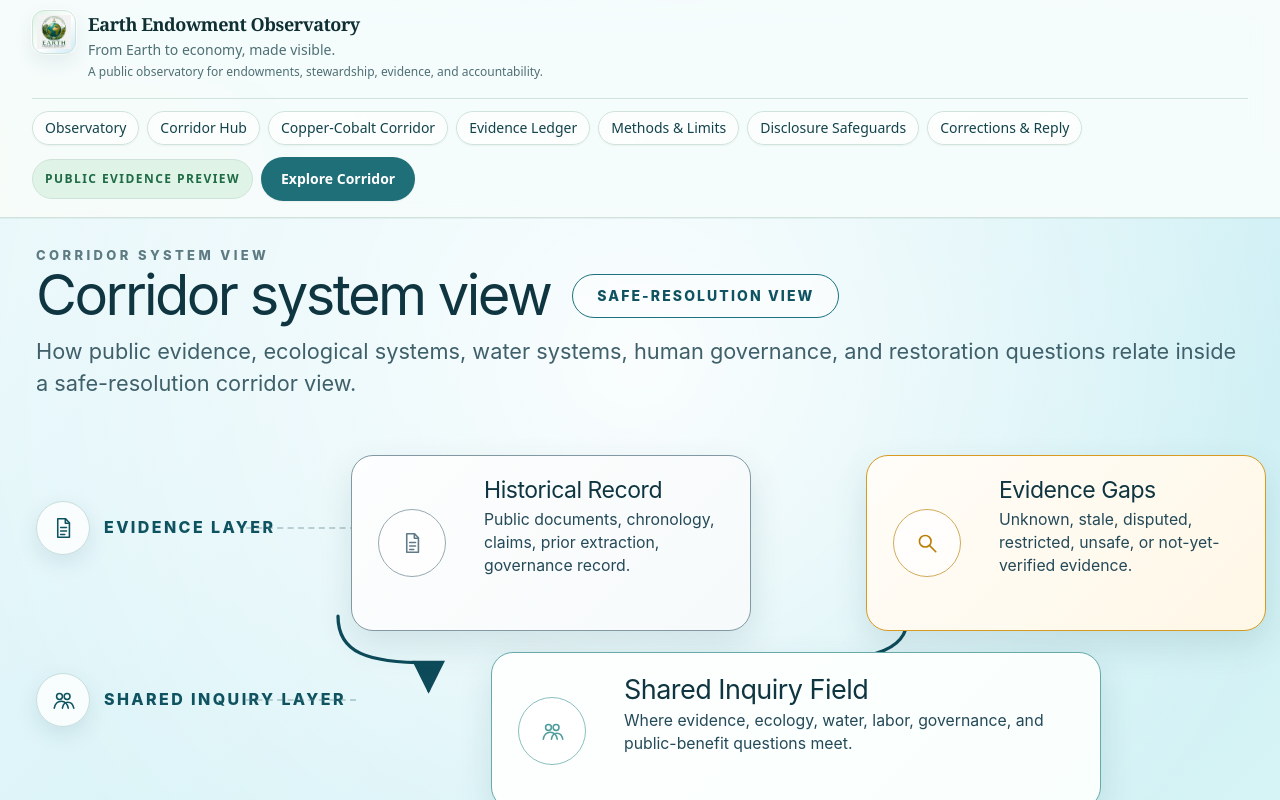
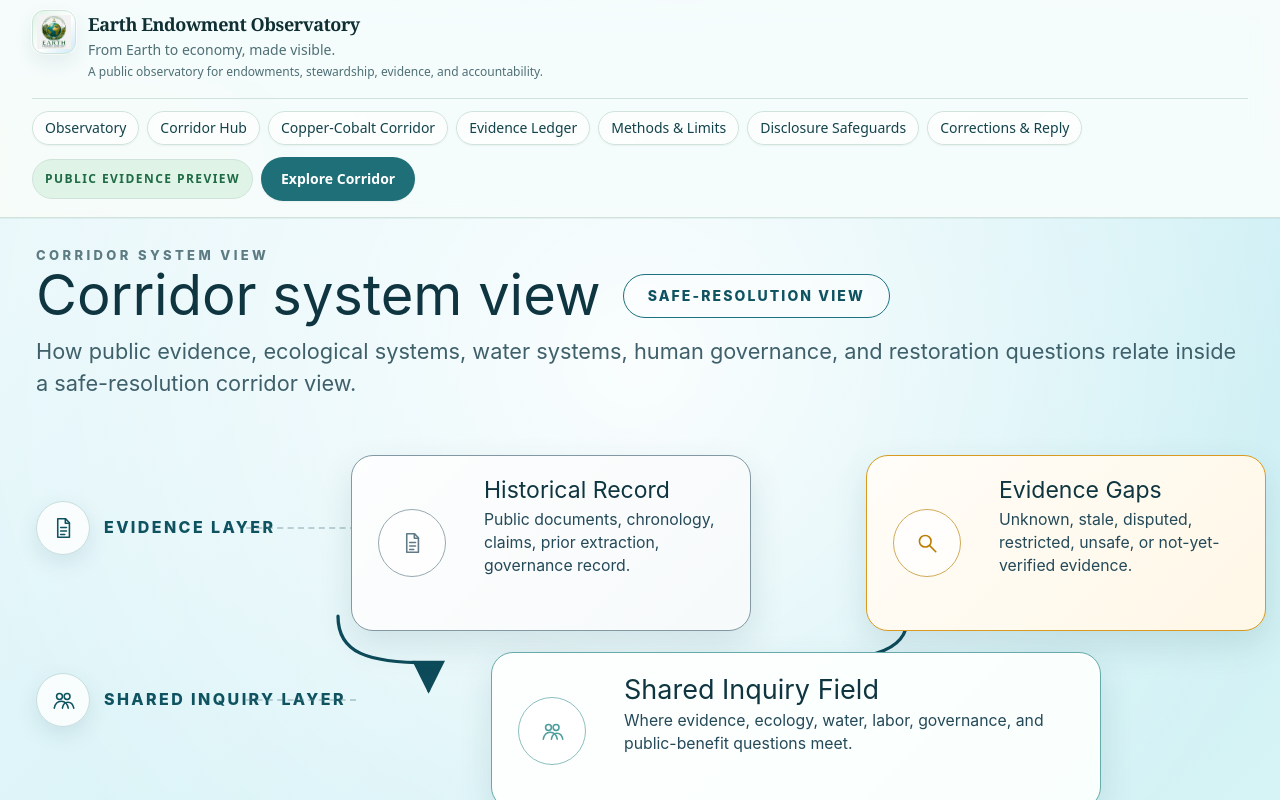
Before and after one commit to ngabiree/eeo, a Next.js app: page /pilot/corridor in a window 1280 px wide. Shown: the top 800 px of the page. Built offline with nearby package versions, Linux system fonts and the light colour scheme; no server answers.

Commit message:
Improve corridor system heading legibility

```diff
--- a/app/globals.css
+++ b/app/globals.css
@@ -276,3 +276,10 @@ body.eeo-brand-body {
     box-shadow: none;
   }
 }
+
+/* Corridor system view: favor legibility over compressed heading tracking. */
+.csv-title-row h1,
+.csv-card h2,
+.csv-info-panel h2 {
+  letter-spacing: 0 !important;
+}
```
